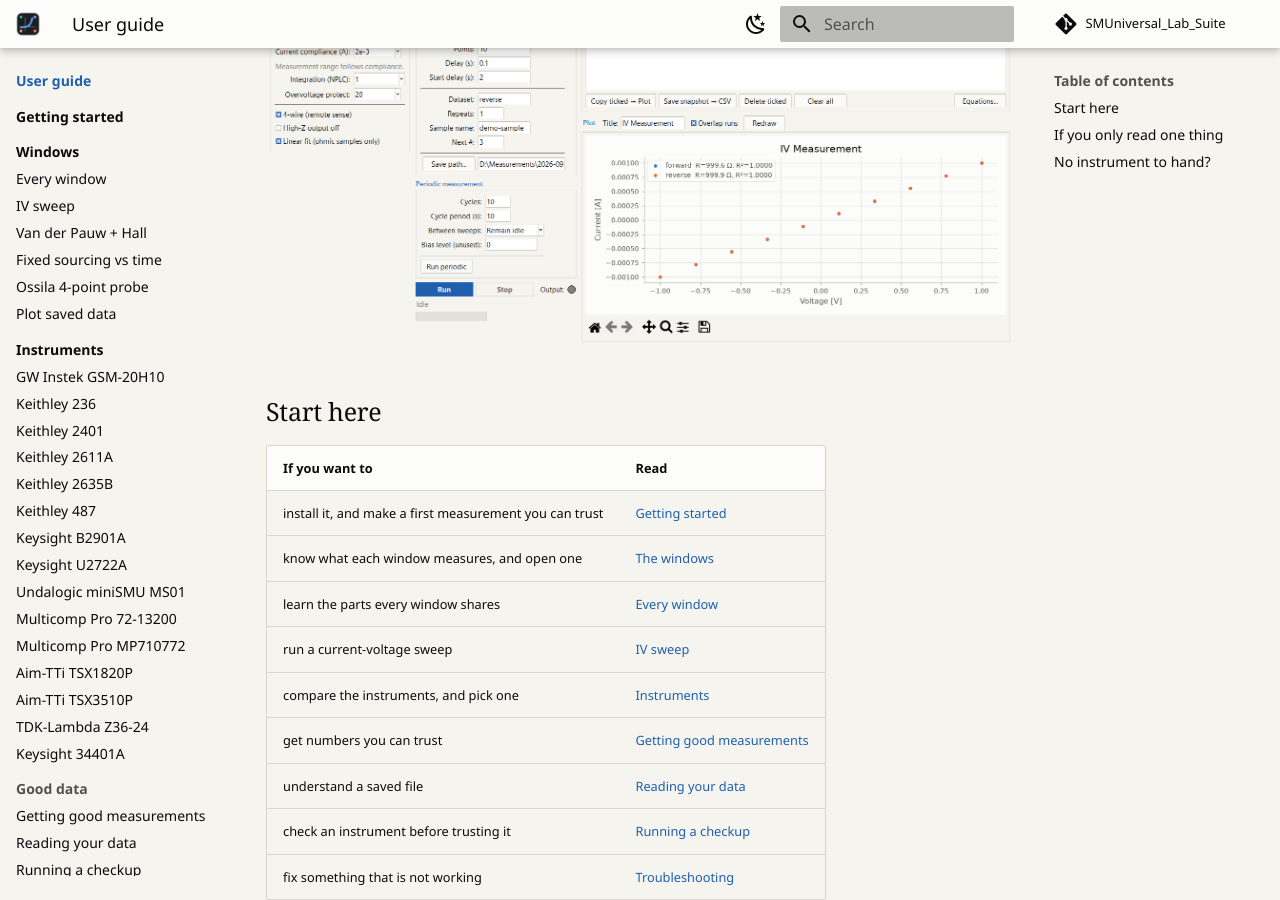
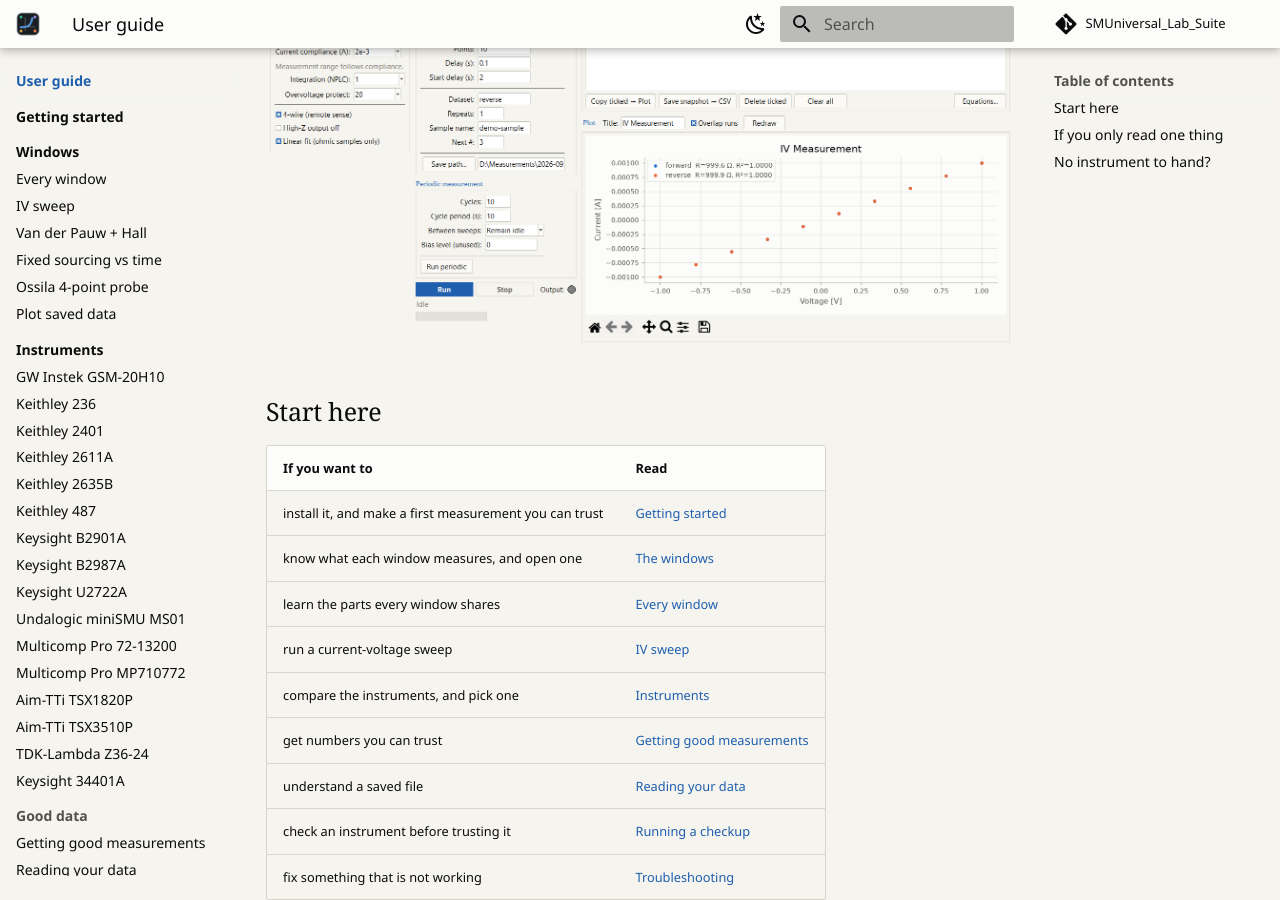
Before and after one commit to jcgutierrezg/SMUniversal_Lab_Suite, an MkDocs documentation site: the page built from docs/index.md, in a window 1280 px wide and 900 px high, scrolled down 380 px. Built offline with MkDocs 1.6.1 and Material for MkDocs 9.7.7, drawn with Linux system fonts in a browser that asks for light colours; comment, search, counter and statistics services are not loaded.

Commit message:
Add the B2987A's pages to the site navigation
Co-Authored-By: Claude Opus 5.5 <noreply@anthropic.com>

```diff
--- a/mkdocs.yml
+++ b/mkdocs.yml
@@ -84,6 +84,7 @@ nav:
       - guide/instruments/keithley-2635b.md
       - guide/instruments/keithley-487.md
       - guide/instruments/keysight-b2901a.md
+      - guide/instruments/keysight-b2987a.md
       - guide/instruments/keysight-u2722a.md
       - guide/instruments/undalogic-minismu.md
       - guide/instruments/multicomp-72-13200.md
@@ -116,6 +117,7 @@ nav:
       - instruments/aimtti-tsx3510p.md
       - instruments/aimtti-tsx1820p.md
       - instruments/keysight-34401a.md
+      - instruments/keysight-b2987a.md
       - instruments/multicomp-mp710772.md
       - instruments/tdk-lambda-z36-24.md
     - Experiments:
@@ -229,6 +231,7 @@ nav:
         - reference/manuals/34401a-commands.md
         - reference/manuals/mp710772-commands.md
         - reference/manuals/zplus-commands.md
+        - reference/manuals/b2987a-commands.md
         - reference/manuals/72-13200-commands.md
         - reference/manuals/gsm-20h10-buffer-and-errors.md
         - reference/manuals/u2722a-source-limit.md
```
